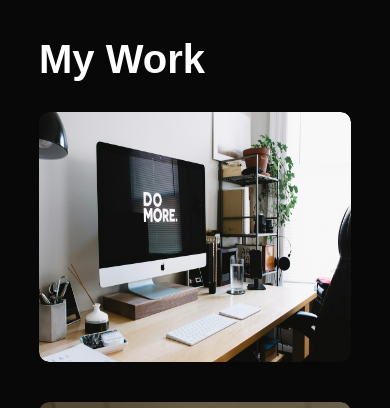
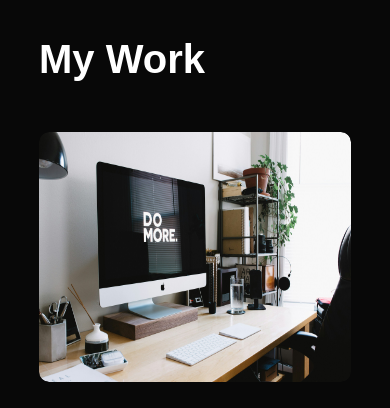
Before and after one commit to MaheshDataWizard/mahesh-khatik-portfolio, a plain HTML site: page index.html in a window 390 px wide. Shown: the part 2670-3078 px from the top of the page. Drawn offline with Linux system fonts and the light colour scheme.

Commit message:
Minor changes CSS

```diff
--- a/style.css
+++ b/style.css
@@ -217,14 +217,13 @@ nav ul li a:hover::after{
     display: grid;
     grid-template-columns: repeat(auto-fit, minmax(250px, 1fr));
     gap: 40px;
-    margin-top: 30px;
+    margin-top: 50px;
 }
 
 .work{
     border-radius: 10px;
     position: relative;
     overflow: hidden;
-    min-height: 250px;
 }
 
 .work img{
@@ -296,6 +295,17 @@ nav ul li a:hover::after{
     background: #ff004f;
 }
 
+
+@media only screen and (max-width: 600px) {
+    .work{
+        height: 250px;
+    }
+
+    .layer h3{
+        font-weight: 500;
+        margin-bottom: 15px;
+    }
+}
 /* ------------------------Contact----------------------------- */
 
 .contact-left{
```
